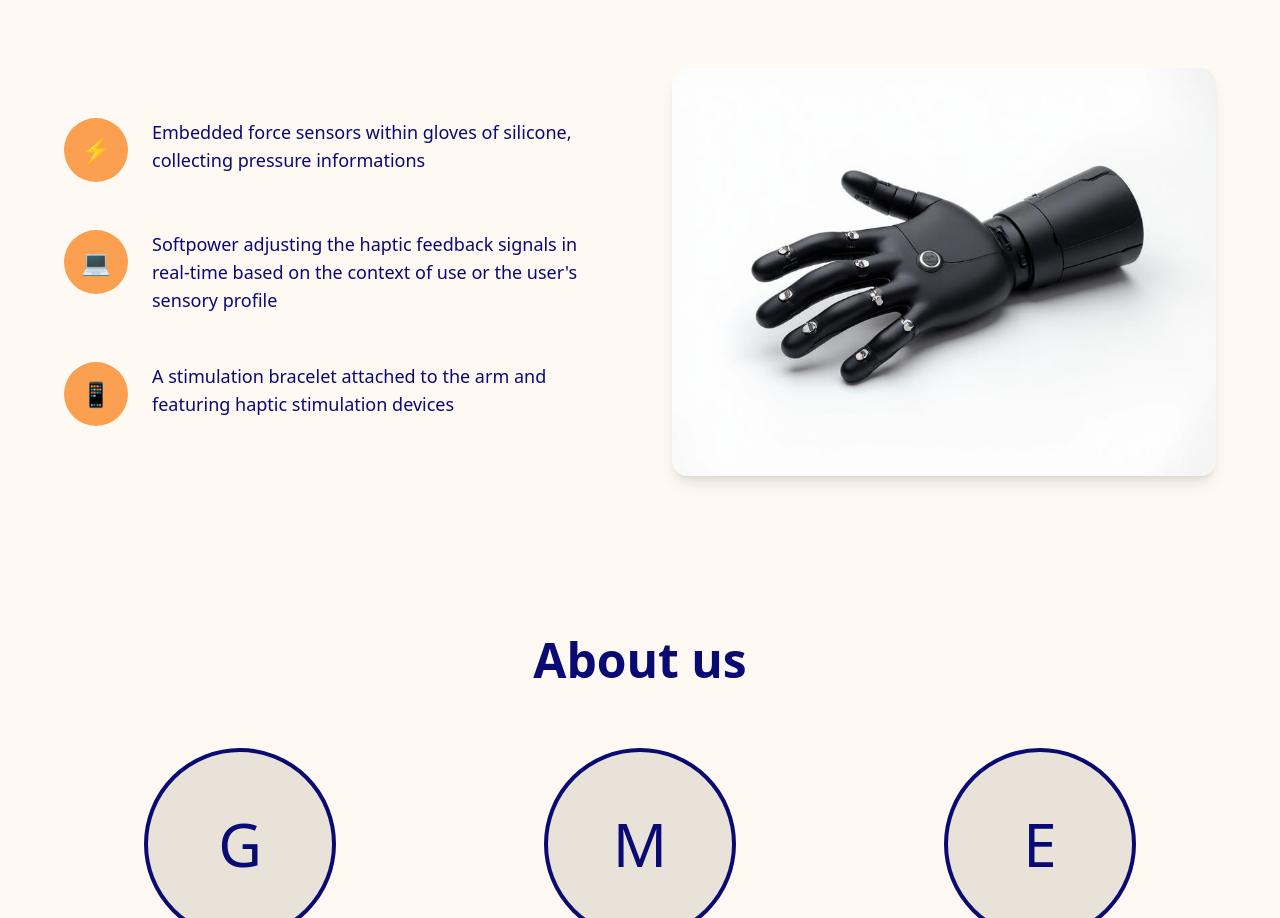
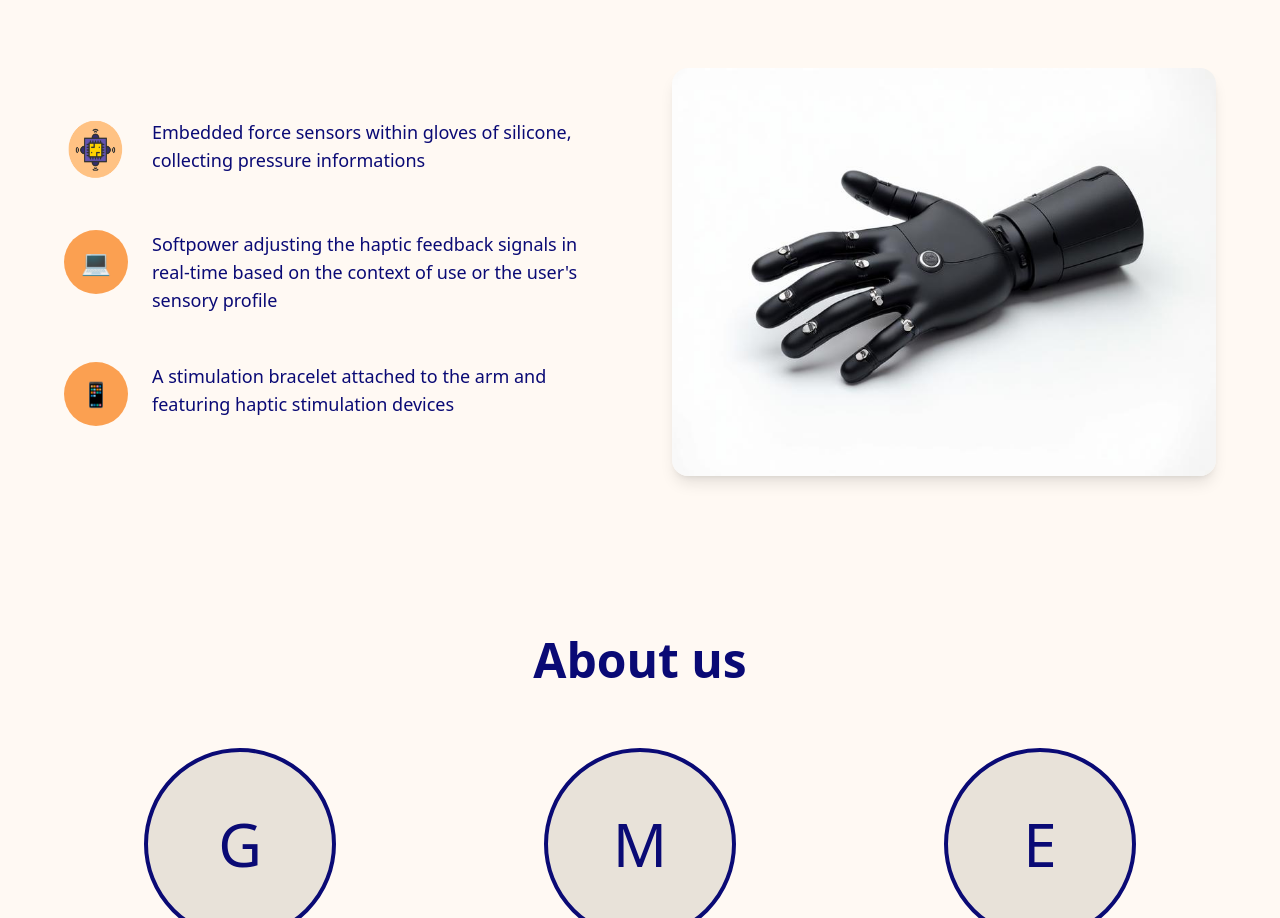
Before and after one commit to lilarazani/advanced-care-technologies, a React (Vite) app: page / in a window 1280 px wide. Shown: the part 2880-3798 px from the top of the page. Built offline with nearby package versions, Linux system fonts and the light colour scheme.

Commit message:
Replace image
The AI replaced the existing bubble and image with the provided image.

```diff
--- a/src/components/HowItWorksSection.tsx
+++ b/src/components/HowItWorksSection.tsx
@@ -15,9 +15,11 @@ const HowItWorksSection = () => {
               {/* Feature 1 */}
               <div className="flex items-start gap-6">
                 <div className="flex-shrink-0">
-                  <div className="w-16 h-16 bg-accent rounded-full flex items-center justify-center">
-                    <span className="text-2xl">⚡</span>
-                  </div>
+                  <img
+                    src="/lovable-uploads/28534c51-e0a3-4c2f-a872-ef98326443f4.png"
+                    alt="Sensor technology icon"
+                    className="w-16 h-16"
+                  />
                 </div>
                 <div>
                   <p className="text-lg text-primary">
```
Also changed, not shown: public/lovable-uploads/28534c51-e0a3-4c2f-a872-ef98326443f4.png (added).
